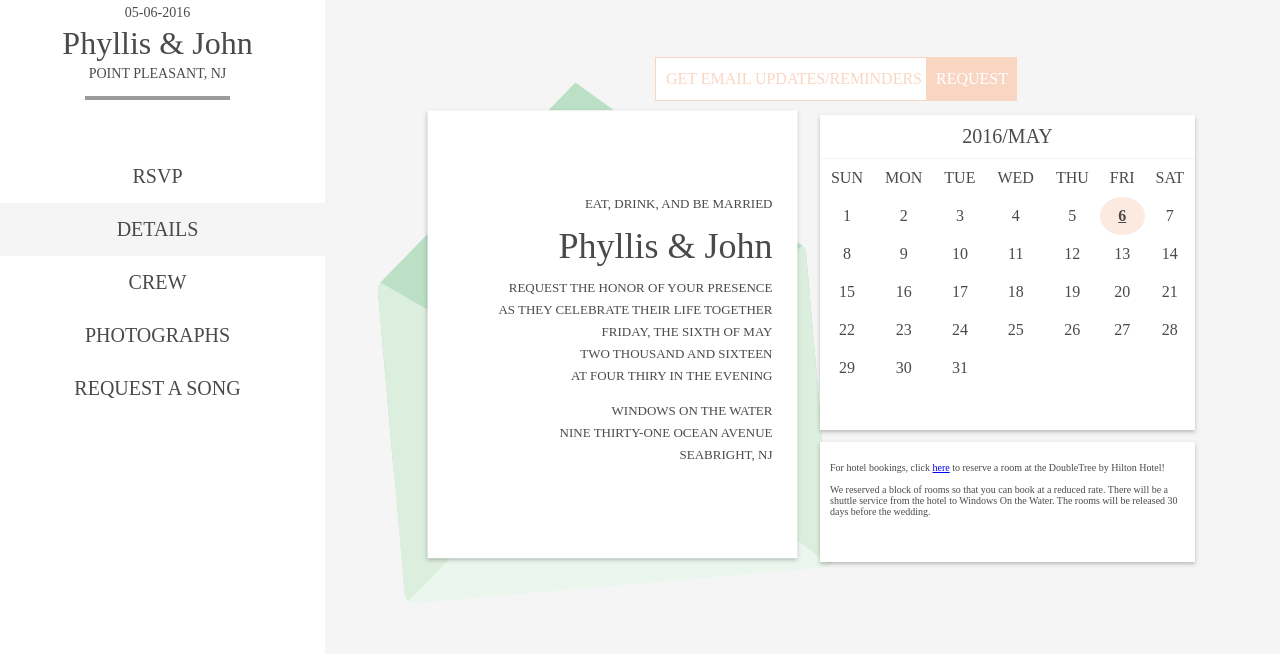
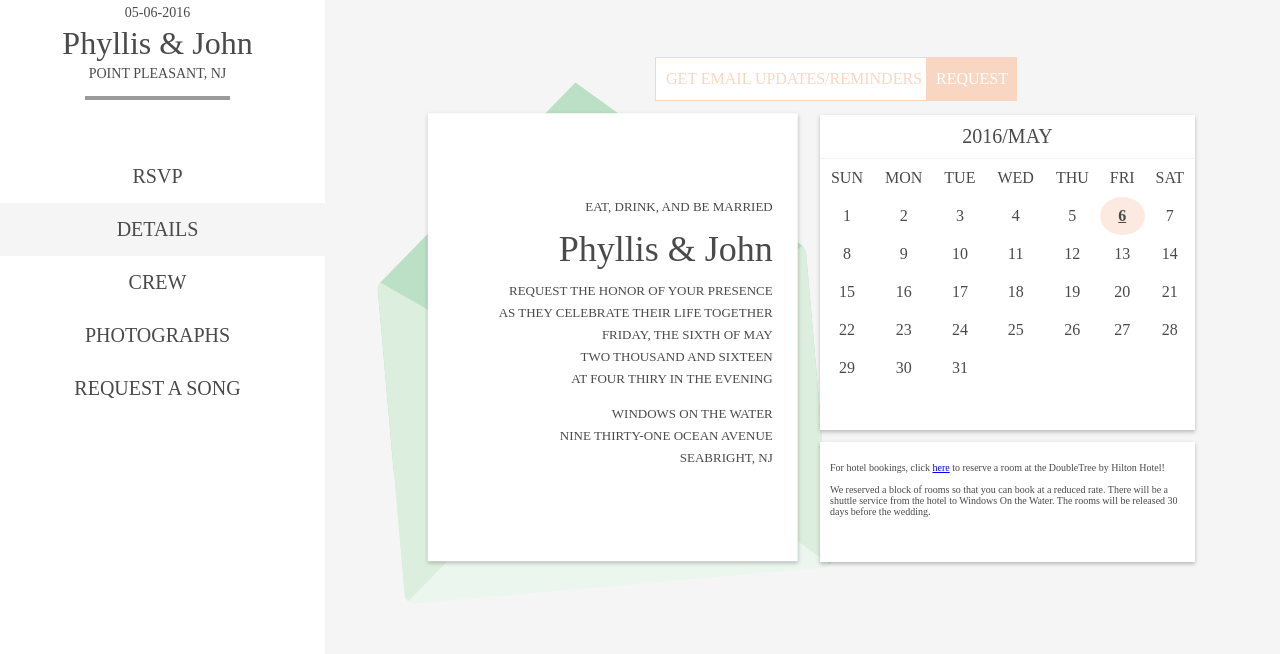
Before and after one commit to phyllisandjohn/phyllisandjohn.github.io, a Jekyll site: the page details/index.html, which Jekyll copies as it is, in a window 1280 px wide. Shown: the part 143-797 px from the top of the page. Built offline with Jekyll 4.4.1, drawn with Linux system fonts in a browser that asks for light colours.

Commit message:
Update index.html

```diff
--- a/details/index.html
+++ b/details/index.html
@@ -314,7 +314,7 @@ td {
 	width: 370px;
 	height: 447.5px;
 	background: #fff;
-	margin-top: -300px;
+	margin-top: -297.5px;
 	-webkit-transform: rotate(5deg);
 	-moz-transform: rotate(5deg);
 	-ms-transform: rotate(5deg);
```
